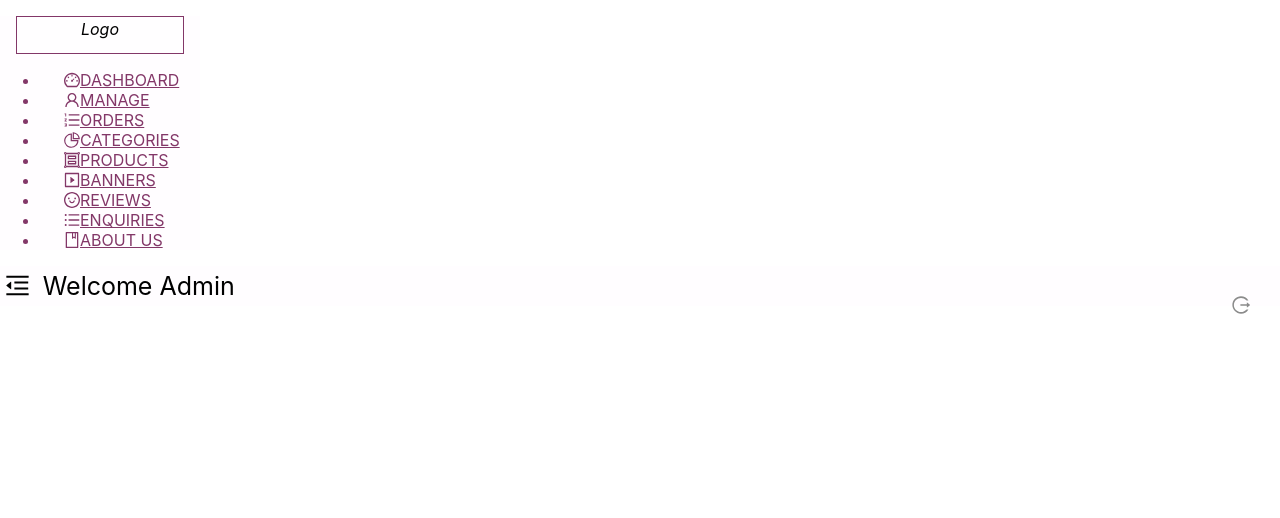
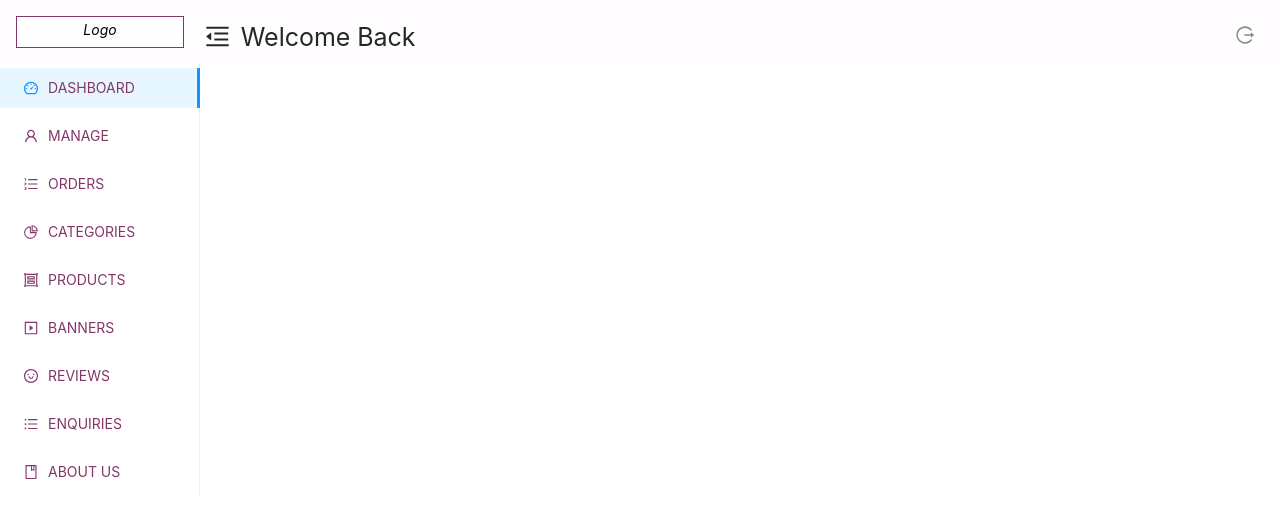
Before and after one commit to gazni-experion/react-app-ecommerce-admin, a React (Create React App) app: page /admin in a window 1280 px wide. Shown: the top 518 px of the page. Built offline with nearby package versions, Linux system fonts and the light colour scheme.

Commit message:
Fixes ui bug in layout

```diff
--- a/package.json
+++ b/package.json
@@ -11,7 +11,7 @@
     "@testing-library/jest-dom": "^5.16.4",
     "@testing-library/react": "^13.1.1",
     "@testing-library/user-event": "^13.5.0",
-    "antd": "^4.20.1",
+    "antd": "^4.20.2",
     "axios": "^0.27.2",
     "formik": "^2.2.9",
     "react": "^18.1.0",
--- a/src/components/auth/Login.js
+++ b/src/components/auth/Login.js
@@ -44,9 +44,9 @@ function Login() {
         console.warn(response.status);
         if(response.data.jwt){
 
-          sessionStorage.setItem('token', 'response.data.jwt');
-          sessionStorage.setItem('userId', 'response.data.userId');
-          sessionStorage.setItem('userName', 'response.data.userName');
+          sessionStorage.setItem('token', response.data.jwt);
+          sessionStorage.setItem('userId', response.data.userId);
+          sessionStorage.setItem('userName', response.data.userName);
           navigate('/admin/dashboard');
         }
         else{
--- a/src/components/layout/Navbar.js
+++ b/src/components/layout/Navbar.js
@@ -20,6 +20,8 @@ import {
 
 
 const { Header, Sider, Content} = Layout;
+
+const user = sessionStorage.getItem('userName')
 
 function Navbar() {
   let navigate = useNavigate();
@@ -112,7 +114,7 @@ function Navbar() {
           ) : (
             <MenuFoldOutlined onClick={toggle} />
           )}
-         <span className="header">Welcome Admin</span>
+         <span className="header">Welcome Back {user}</span>
          <Tooltip placement="bottom" title="logout" onClick={logout}>
          <LogoutOutlined />
          </Tooltip>
--- a/src/components/styles/styles.css
+++ b/src/components/styles/styles.css
@@ -1,3 +1,5 @@
+@import '~antd/dist/antd.css';
+
  .trigger {
     padding: 0 24px;
     font-size: 18px;
```
Also changed, not shown: 2 other files (tests, documents, lock files or other folders).
